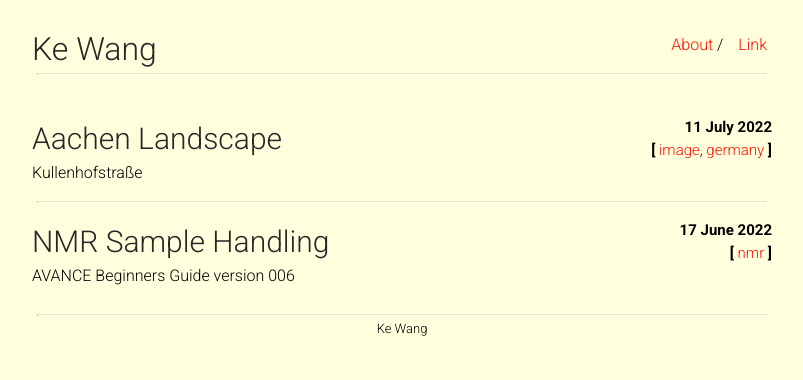
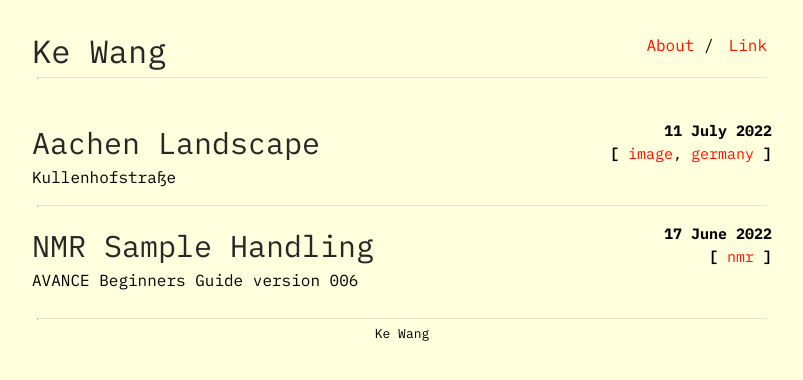
Before and after one commit to ekdc11/ekdc11.github.io, a Jekyll site: the page built from index.html, in a window 1280 px wide. Shown: the top 380 px of the page, without its empty margins (238-1041 px from the left). Built offline with Jekyll 4.4.1, drawn with Linux system fonts in a browser that asks for light colours.

Commit message:
Update main.scss

```diff
--- a/css/main.scss
+++ b/css/main.scss
@@ -13,7 +13,7 @@ $small-width: 480px;
 
 body {
     margin: 0;
-    font-family: "Roboto", sans-serif;
+    font-family: "IBM Plex Mono", "Roboto", sans-serif;
     background-color: #FFFFDD;
     min-height: 100%;
 }
```
